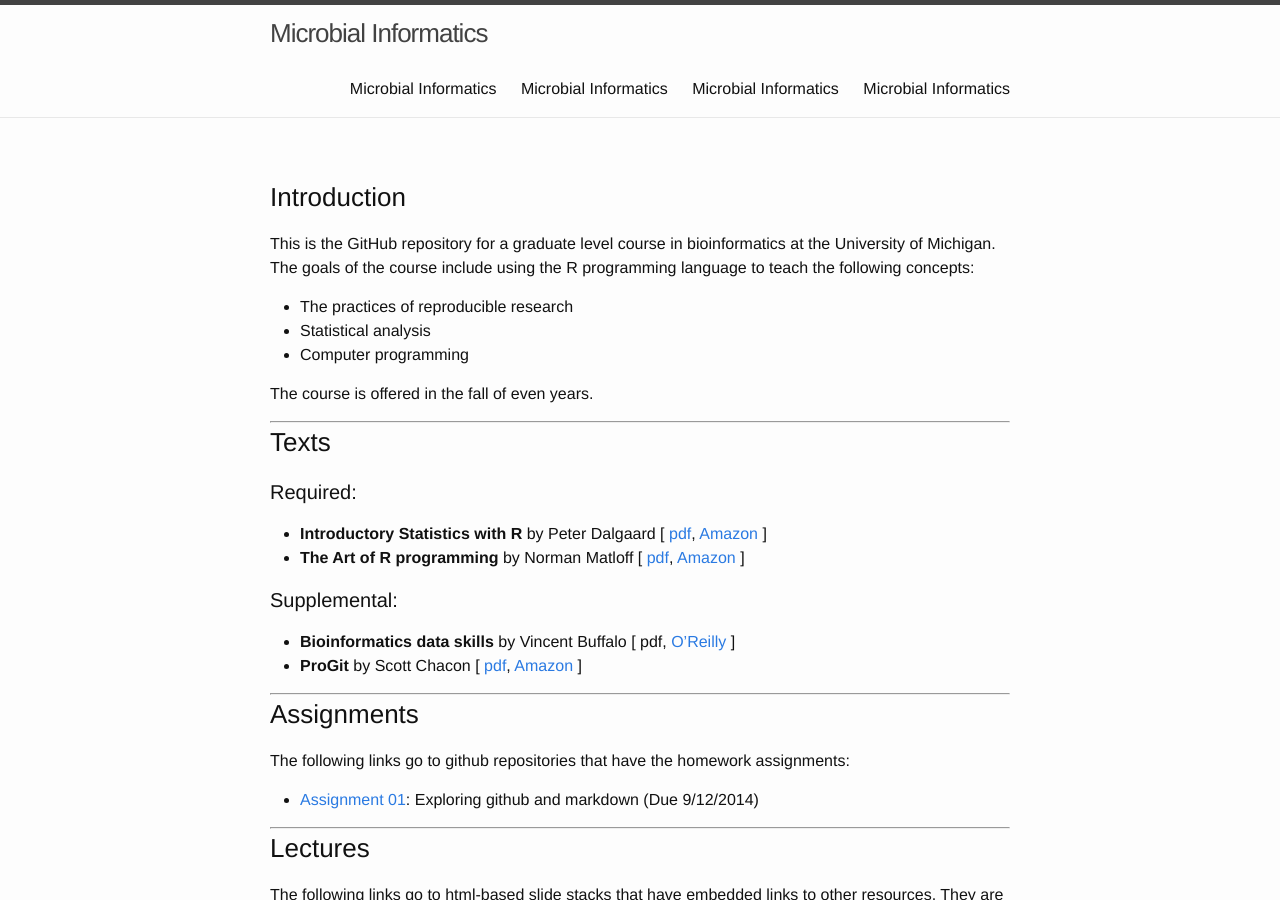
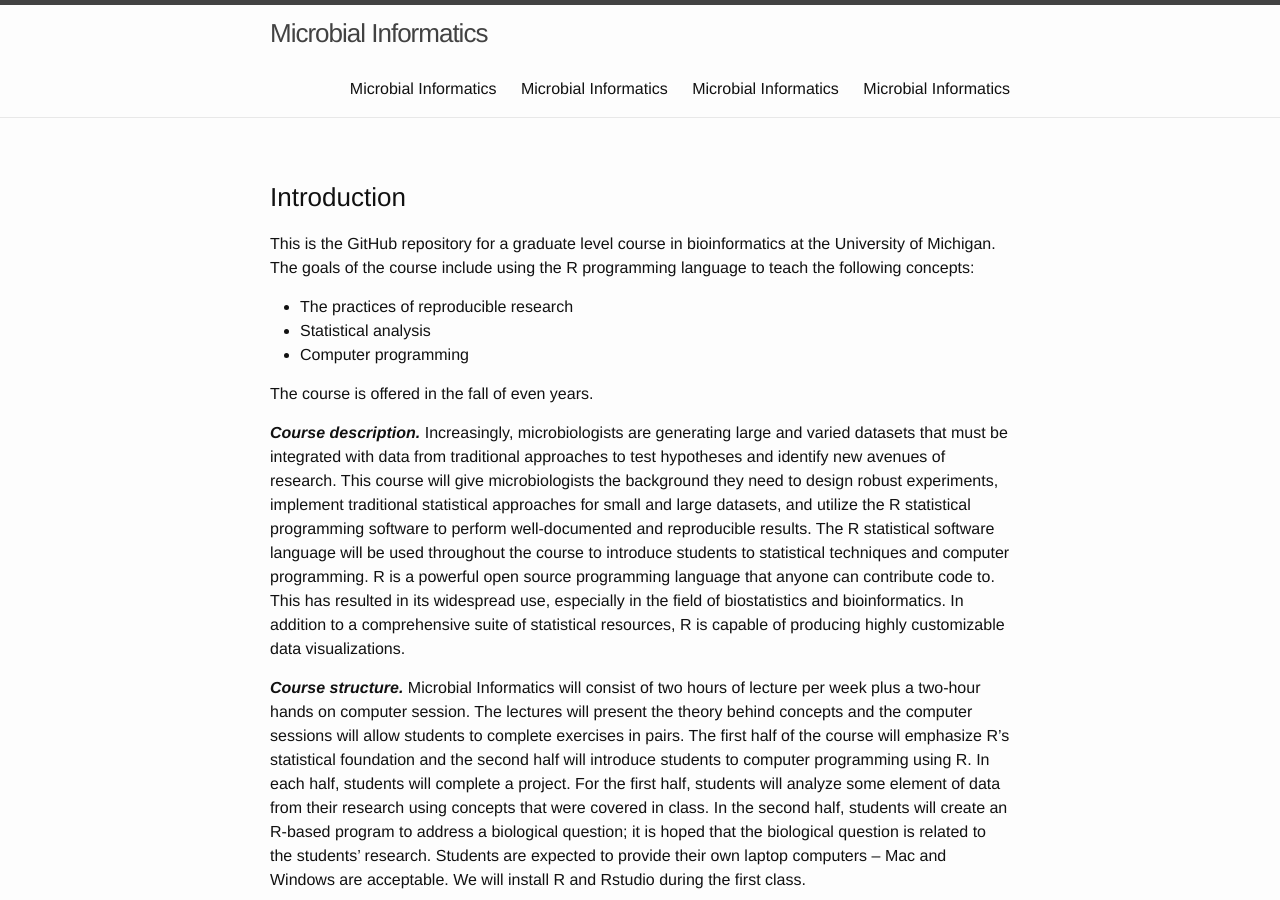
Before and after one commit to microbialinformatics/microbialinformatics.github.io, a Jekyll site: the page built from index.md, in a window 1280 px wide and 900 px high. Built offline with Jekyll 4.4.1, drawn with Linux system fonts in a browser that asks for light colours.

Commit message:
added course description and structure from syllabus

```diff
--- a/index.md
+++ b/index.md
@@ -10,6 +10,10 @@ This is the GitHub repository for a graduate level course in bioinformatics at t
 * Computer programming
 
 The course is offered in the fall of even years.
+
+***Course description.***  Increasingly, microbiologists are generating large and varied datasets that must be integrated with data from traditional approaches to test hypotheses and identify new avenues of research.  This course will give microbiologists the background they need to design robust experiments, implement traditional statistical approaches for small and large datasets, and utilize the R statistical programming software to perform well-documented and reproducible results.  The R statistical software language will be used throughout the course to introduce students to statistical techniques and computer programming.  R is a powerful open source programming language that anyone can contribute code to.  This has resulted in its widespread use, especially in the field of biostatistics and bioinformatics.  In addition to a comprehensive suite of statistical resources, R is capable of producing highly customizable data visualizations.
+
+***Course structure.***  Microbial Informatics will consist of two hours of lecture per week plus a two-hour hands on computer session.  The lectures will present the theory behind concepts and the computer sessions will allow students to complete exercises in pairs.  The first half of the course will emphasize R’s statistical foundation and the second half will introduce students to computer programming using R.  In each half, students will complete a project.  For the first half, students will analyze some element of data from their research using concepts that were covered in class.  In the second half, students will create an R-based program to address a biological question; it is hoped that the biological question is related to the students’ research.  Students are expected to provide their own laptop computers – Mac and Windows are acceptable.  We will install R and Rstudio during the first class.
 
 ----
 
```
